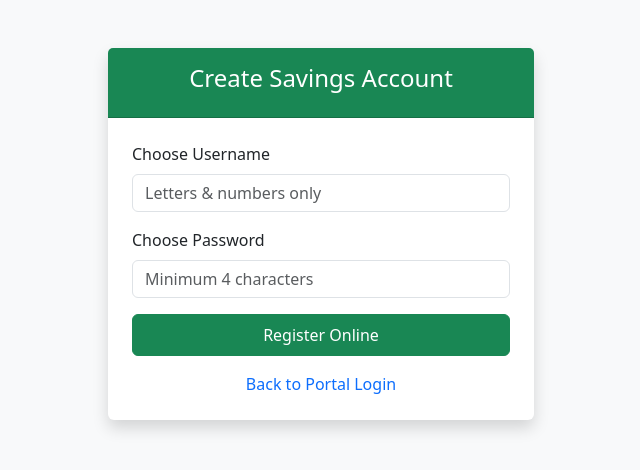
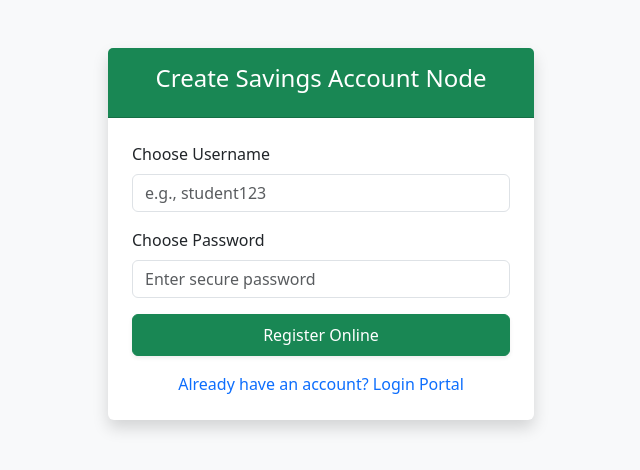
Before and after one commit to tibinjohn193-blip/procentric-cyber-bank, a Flask app: page /register in a window 1280 px wide. Shown: the top 470 px of the page, without its empty margins (319-959 px from the left). Run offline with Flask 3, Linux system fonts and the light colour scheme.

Commit message:
register.html

```diff
--- a/templates/register.html
+++ b/templates/register.html
@@ -8,13 +8,13 @@
     <div class="container mt-5" style="max-width: 450px;">
         <div class="card shadow border-0 mt-5">
             <div class="card-header bg-success text-white text-center py-3">
-                <h4>Create Savings Account</h4>
+                <h4>Create Savings Account Node</h4>
             </div>
             <div class="card-body p-4">
                 {% with messages = get_flashed_messages() %}
                   {% if messages %}
                     {% for message in messages %}
-                      <div class="alert alert-danger text-center">{{ message }}</div>
+                      <div class="alert alert-danger text-center shadow-sm">⚠️ {{ message }}</div>
                     {% endfor %}
                   {% endif %}
                 {% endwith %}
@@ -22,16 +22,16 @@
                 <form method="POST">
                     <div class="mb-3">
                         <label class="form-label">Choose Username</label>
-                        <input type="text" name="username" class="form-control" required placeholder="Letters & numbers only">
+                        <input type="text" name="username" class="form-control" required placeholder="e.g., student123">
                     </div>
                     <div class="mb-3">
                         <label class="form-label">Choose Password</label>
-                        <input type="password" name="password" class="form-control" required placeholder="Minimum 4 characters">
+                        <input type="password" name="password" class="form-control" required placeholder="Enter secure password">
                     </div>
-                    <button type="submit" class="btn btn-success w-100 py-2">Register Online</button>
+                    <button type="submit" class="btn btn-success w-100 py-2 shadow-sm">Register Online</button>
                 </form>
                 <div class="text-center mt-3">
-                    <a href="/login" class="text-decoration-none">Back to Portal Login</a>
+                    <a href="/login" class="text-decoration-none text-primary">Already have an account? Login Portal</a>
                 </div>
             </div>
         </div>
```
